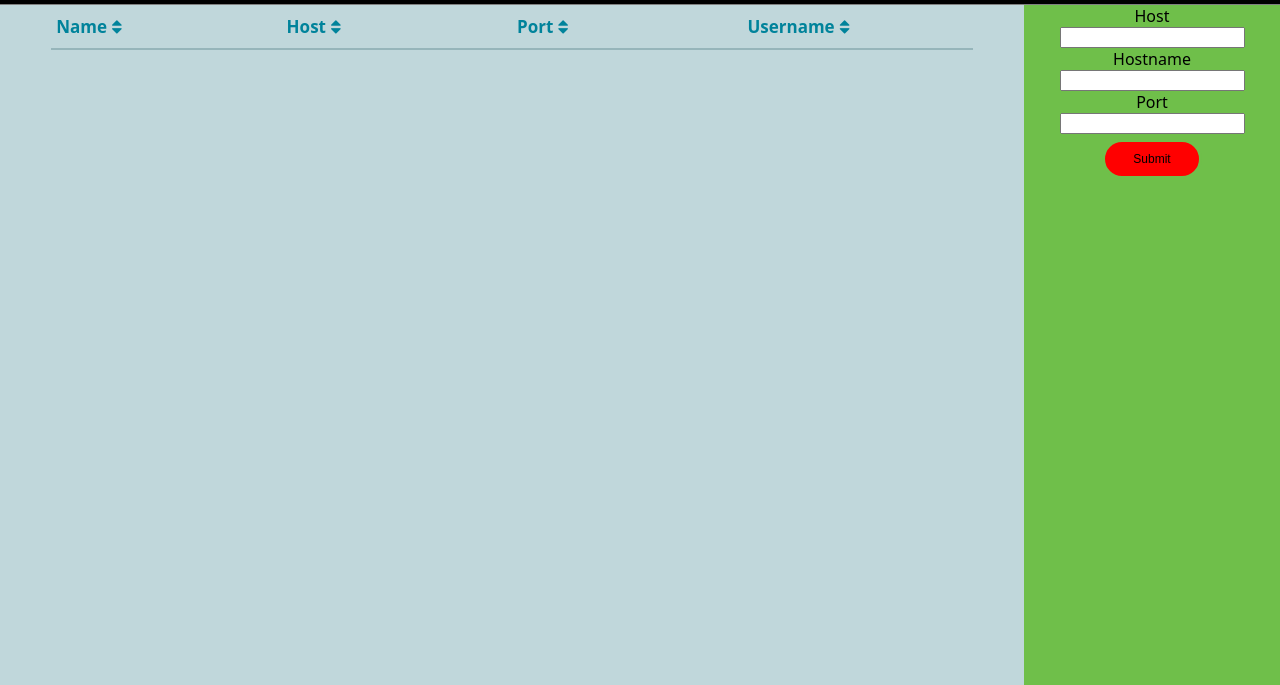
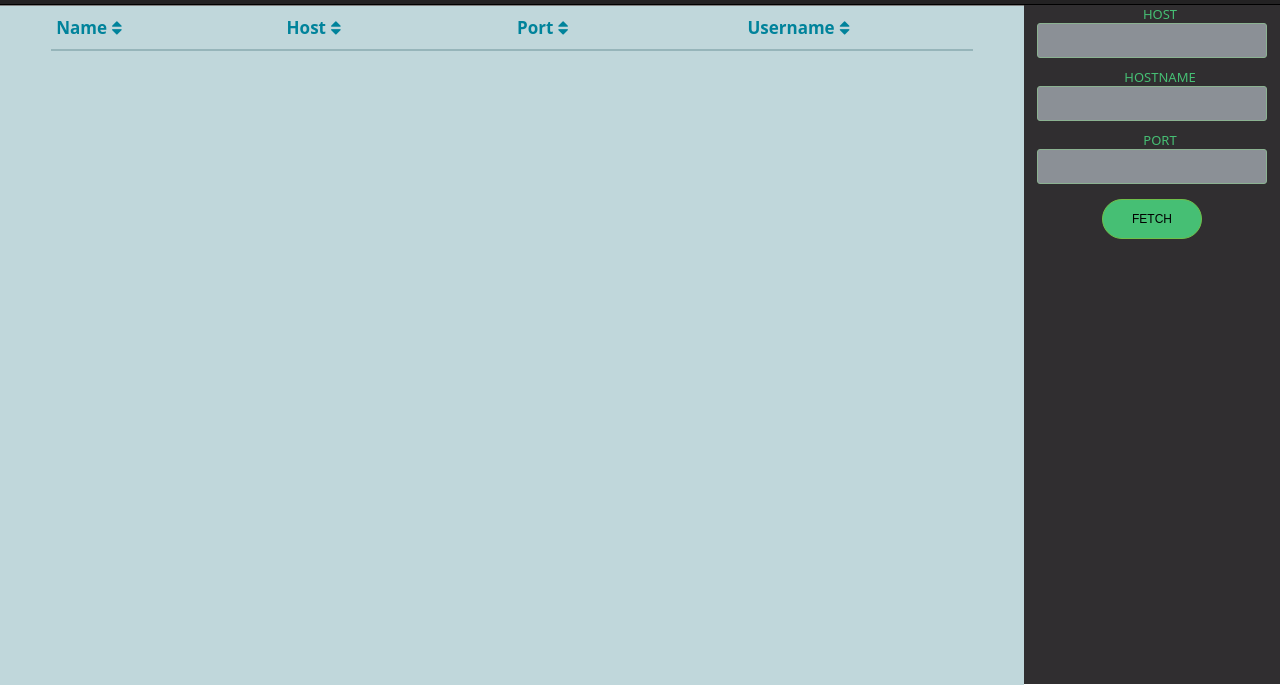
Before and after one commit to dowdje/Nessusary, a website: page index.html in a window 1280 px wide. Shown: the part 116-801 px from the top of the page. Drawn offline with nearby package versions, Linux system fonts and the light colour scheme.

Commit message:
add form styling

```diff
--- a/index.html
+++ b/index.html
@@ -30,13 +30,13 @@
 </div>
 <div id='search-form'>
   <form onsubmit="getData()">
-    <label>Host</label>
-    <input type="text" name="host" id='host-input'>
-    <label>Hostname</label>
-    <input type="text" name="hostname" id='hostname-input'>
-    <label>Port</label>
-    <input type="text" name="port" id='hostname-input'>
-    <input type="submit" name="submit" id='submit' >
+    <label>HOST</label>
+    <input type="text" name="host" id='host-input' class='input'>
+    <label>HOSTNAME</label>
+    <input type="text" name="hostname" id='hostname-input' class='input'>
+    <label>PORT</label>
+    <input type="text" name="port" id='hostname-input' class='input'>
+    <input type="submit" name="submit" id='submit' value='FETCH' >
   <!-- <button type="button" onclick="getData()">GET Data</button> -->
   </form>
 </div>
--- a/public/styles.css
+++ b/public/styles.css
@@ -9,7 +9,7 @@ html, body {
 }
 
 nav{
-  background-color: black;
+  background-color: #232223;
   flex-shrink: 0;
   display: flex;
   flex-direction: row;
@@ -25,6 +25,7 @@ nav{
   width: 100%;
   height: 100%;
   flex: 4;
+  border-top: 1px solid black;
   justify-content: stretch;
 }
 
@@ -158,10 +159,9 @@ tbody{
 }
 
 #search-form{
-  border-top: 1px solid grey;
   flex: 1;
   height: 100%;
-  background-color: #6fbf4a;
+  background-color: #302e30;
   justify-content: center;
 }
 #search-form form{
@@ -170,15 +170,29 @@ tbody{
   align-items: center;
   justify-content: center;
 }
-#search-form form input{
-
+.input{
+  height: 35px;
+  width: 90%;
+  padding: 10px;
+  margin-bottom: 10px;
+  font-size: 18px;
+  border: 1px solid #8bb291;
+  border-radius: 3px;
+  outline: none;
+  background-color: #8b9096;
+}
+#search-form form label{
+  align-self: left;
+  margin-left: 16px;
+  font-size: 13px;
+  color: #46bf74;
 }
 #submit{
   margin: 5px;
   height:40px;
   width: 100px;
-  background-color: red;
-  border: 3px solid #6fbf4a;
+  background-color: #46bf74;
+  border: 1px solid #6fbf4a;
   border-radius: 20px;
   cursor: pointer;
   outline: none;
@@ -189,6 +203,7 @@ tbody{
   box-shadow: 3px 3px 2px black;
 }
 #submit:active{
+  position: relative;
   top: 1px;
   box-shadow: 0px 0px 0px #54a03d;
 }
```
